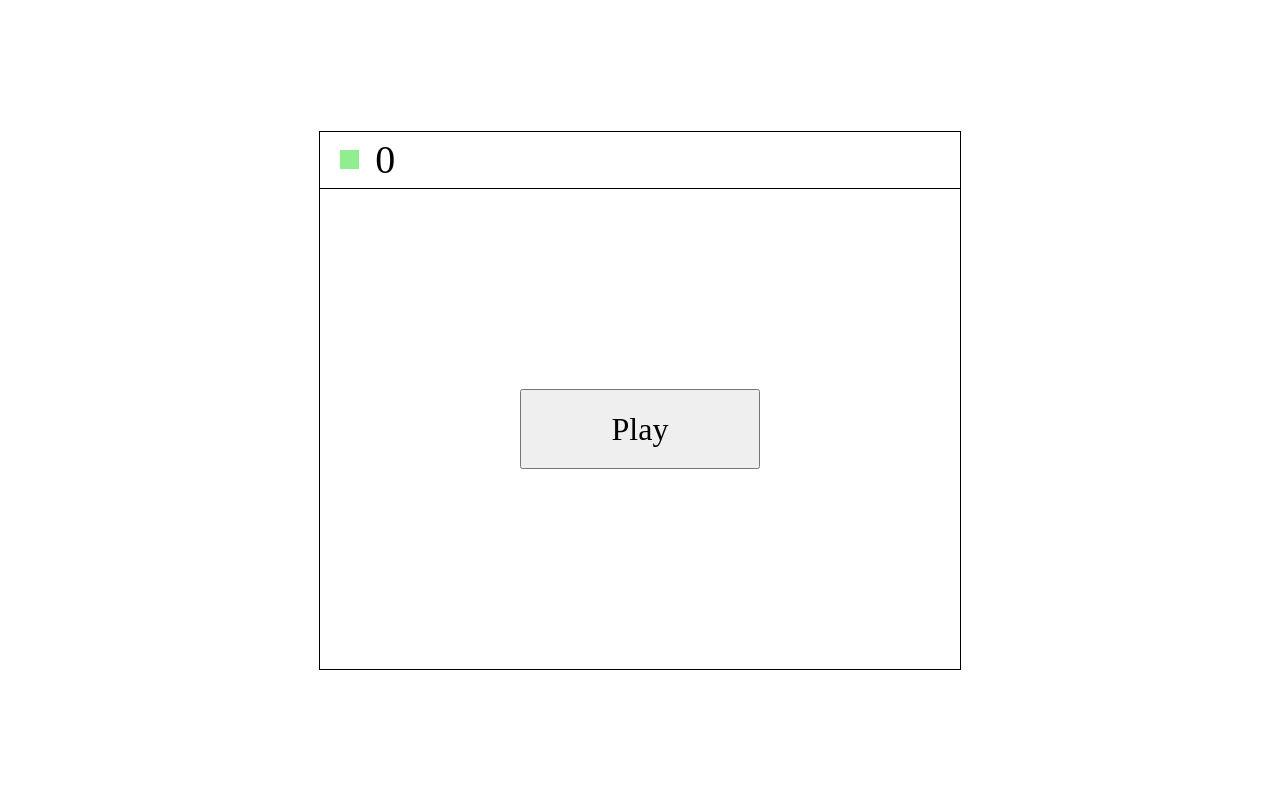
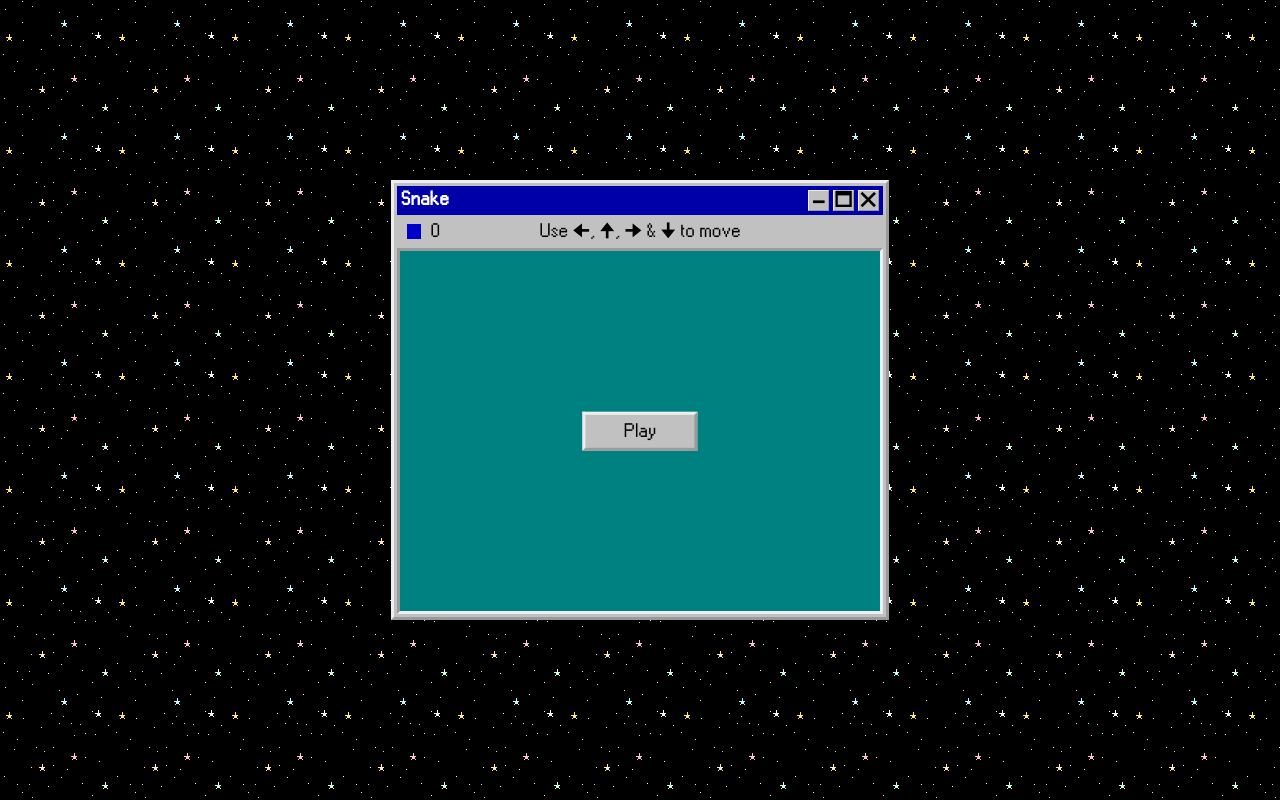
Before and after one commit to Lacisum/snake-95-typescript, a website built with Vite: page index.html in a window 1280 px wide. Built offline with nearby package versions, Linux system fonts and the light colour scheme.

Commit message:
:lipstick: stylized the game

```diff
--- a/index.html
+++ b/index.html
@@ -9,12 +9,26 @@
   </head>
   <body>
     <div id="app">
-      <div class="canvas">
+      <div class="window">
+        <div class="topbar">
+          <h1>Snake</h1>
+          <div class="window-buttons">
+            <div class="window-button minimize-button"><div>🗕</div></div>
+            <div class="window-button maximize-button"><div>🗖</div></div>
+            <div class="window-button close-button">
+              <!-- I didn't find a satisfying xmark character so I simulated one -->
+              <div style="transform: translate(-7%) rotate(45deg) scale(1.5)">
+                <div>🞤</div>
+              </div>
+            </div>
+          </div>
+        </div>
         <aside class="info-bar">
           <div class="score-container">
             <div class="food"></div>
             <div class="score">0</div>
           </div>
+          <div class="instructions">Use 🠈, 🠉, 🠊 & 🠋 to move</div>
         </aside>
         <main class="grid-container"></main>
       </div>
--- a/src/reset.css
+++ b/src/reset.css
@@ -22,7 +22,6 @@
 }
 
 body {
-  line-height: 1.5;
   -webkit-font-smoothing: antialiased;
 }
 
@@ -50,6 +49,7 @@ h4,
 h5,
 h6 {
   overflow-wrap: break-word;
+  font-size: 1em;
 }
 
 p {
--- a/src/style.css
+++ b/src/style.css
@@ -1,11 +1,24 @@
 @import './reset.css';
 
+@font-face {
+  font-family: w95f;
+  src: url('/w95f.woff2');
+}
+
+@keyframes dead-snake-expansion {
+  from {
+    transform: scale(1);
+  }
+  to {
+    transform: scale(50);
+  }
+}
+
 :root {
-  --grid-container-border: 1px solid black;
-  --cell-sidelength: 2rem;
-  --snake-width-to-cell-ratio: 0.6;
+  --cell-sidelength: 1.5rem;
+  --snake-part-width-to-cell-ratio: 0.6;
   --snake-part-width: calc(
-    var(--cell-sidelength) * var(--snake-width-to-cell-ratio)
+    var(--cell-sidelength) * var(--snake-part-width-to-cell-ratio)
   );
   --snake-part-height: calc(
     var(--cell-sidelength) / 2 + var(--snake-part-width) / 2
@@ -13,7 +26,11 @@
   --snake-color: black;
   --dead-snake-color: red;
   --food-sidelength: calc(var(--cell-sidelength) * 0.6);
-  --food-color: lightgreen;
+  --food-color: mediumblue;
+  --w95-window-color: #c1c1c1;
+  --w95-window-border-color: #eee;
+  --w95-background-color: #008181;
+  --w95-window-button-size: 1.1em;
 }
 
 #app {
@@ -21,90 +38,133 @@
   display: flex;
   justify-content: center;
   align-items: center;
+  background: url('/starsagain.gif');
+  font-family: w95f, monospace;
+  font-size: 2rem;
+}
+
+.window {
+  background-color: var(--w95-window-color);
+  padding: 0.2rem;
+  border: 0.2rem outset var(--w95-window-border-color);
+  font-size: 0.6em;
+}
+
+.topbar {
+  display: flex;
+  justify-content: space-between;
+  padding: 0.2em;
+  line-height: 1;
+  background-color: #0000a8;
+  color: white;
+  @supports (user-select: none) {
+    user-select: none;
+  }
+
+  .window-buttons {
+    display: flex;
+    gap: 0.2em;
+    color: black;
+
+    > .window-button {
+      height: var(--w95-window-button-size);
+      width: var(--w95-window-button-size);
+      text-align: center;
+      background-color: var(--w95-window-color);
+      border: 0.1em outset var(--w95-window-border-color);
+    }
+  }
 }
 
 .info-bar {
-  display: flex;
-  flex-direction: row;
+  display: grid;
+  grid-template-columns: 1fr auto 1fr;
+  grid-template-areas: 'score instructions .';
   line-height: 1em;
-  font-size: 2.5rem;
   padding-left: 0.5em;
   padding-right: 0.5em;
-  padding-top: 0.2em;
-  padding-bottom: 0.2em;
-  border: 1px solid black;
-  border-bottom: none;
+  padding-top: calc(var(--food-sidelength) / 2);
+  padding-bottom: calc(var(--food-sidelength) / 2);
 
   .score-container {
+    grid-area: score;
     display: flex;
     flex-direction: row;
-    gap: 1rem;
     align-items: center;
-    height: 1em;
+    gap: 0.5em;
+  }
+
+  .instructions {
+    grid-area: instructions;
+    text-align: center;
   }
 }
 
 .grid-container {
+  position: relative;
+  overflow: hidden;
   display: grid;
-  border: var(--grid-container-border);
   place-items: center;
-  position: relative;
+  background-color: var(--w95-background-color);
+  border: 0.2rem inset var(--w95-window-border-color);
+  font-size: var(--cell-sidelength);
 }
 
 .cell {
+  height: var(--cell-sidelength);
+  width: var(--cell-sidelength);
   display: flex;
   justify-content: center;
   align-items: center;
-  height: var(--cell-sidelength);
-  width: var(--cell-sidelength);
 }
 
 .snake-part {
+  position: relative;
   height: 100%;
   width: 100%;
-  position: relative;
   color: var(--snake-color);
 
   &.dead {
     color: var(--dead-snake-color);
+    animation: dead-snake-expansion 4s 1s linear forwards;
   }
 
   > * {
+    position: absolute;
     display: block;
-    position: absolute;
     background-color: currentColor;
   }
 
-  > .right {
+  > .right,
+  > .left {
     width: var(--snake-part-height);
     height: var(--snake-part-width);
-    right: 0;
     top: 50%;
     translate: 0 -50%;
   }
 
-  > .left {
-    width: var(--snake-part-height);
-    height: var(--snake-part-width);
-    left: 0;
-    top: 50%;
-    translate: 0 -50%;
+  > .right {
+    right: 0;
   }
 
-  > .up {
+  > .left {
+    left: 0;
+  }
+
+  > .up,
+  > .down {
     width: var(--snake-part-width);
     height: var(--snake-part-height);
-    top: 0;
     left: 50%;
     translate: -50% 0;
   }
 
+  > .up {
+    top: 0;
+  }
+
   > .down {
-    width: var(--snake-part-width);
-    height: var(--snake-part-height);
     bottom: 0;
-    left: 50%;
-    translate: -50% 0;
   }
 }
 
@@ -121,16 +181,25 @@
   transform: translate(-50%, -50%);
   display: flex;
   flex-direction: column;
-  gap: 2rem;
+  gap: 0.5em;
   text-align: center;
 
   .play-button {
-    font-size: 2rem;
-    width: 15rem;
-    height: 5rem;
-  }
+    cursor: pointer;
+    font-size: 0.8em;
+    width: 6em;
+    height: 2em;
+    border-width: 0.2em;
+    border-style: outset;
+    border-color: var(--w95-window-border-color);
+    background-color: var(--w95-window-color);
 
-  .game-over {
-    font-size: 2.5rem;
+    &:hover {
+      border-style: inset;
+    }
+
+    &:active {
+      background-color: oklch(from var(--w95-window-color) calc(l - 0.03) c h);
+    }
   }
 }
```
Also changed, not shown: public/starsagain.gif (added), public/w95f.woff2 (added).
